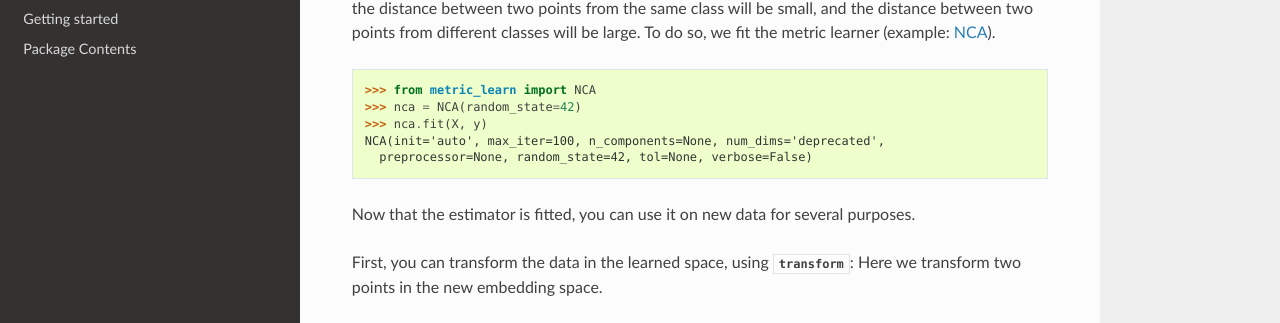
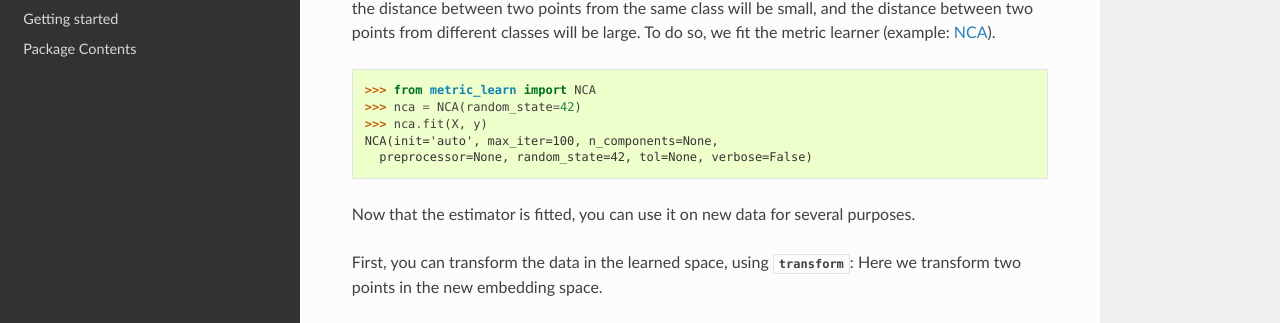
Before and after one commit to scikit-learn-contrib/metric-learn, a Sphinx documentation site: the page built from doc/supervised.rst, in a window 1280 px wide and 900 px high, scrolled down 831 px. Shown: the part 126-449 px from the top of the window. Built offline with Sphinx 7.4.7 and the Read the Docs theme 2.0.0, drawn with Linux system fonts in a browser that asks for light colours; pages that are not in the unit, such as notebooks, are missing from menus.

Commit message:
small fix

```diff
--- a/doc/supervised.rst
+++ b/doc/supervised.rst
@@ -50,7 +50,7 @@ classes will be large. To do so, we fit the metric learner (example:
 >>> from metric_learn import NCA
 >>> nca = NCA(random_state=42)
 >>> nca.fit(X, y)
-NCA(init='auto', max_iter=100, n_components=None, num_dims='deprecated',
+NCA(init='auto', max_iter=100, n_components=None,
   preprocessor=None, random_state=42, tol=None, verbose=False)
 
 
--- a/doc/weakly_supervised.rst
+++ b/doc/weakly_supervised.rst
@@ -250,7 +250,7 @@ tuples).
 >>> y_pairs = np.array([1, -1])
 >>> mmc = MMC(random_state=42)
 >>> mmc.fit(pairs, y_pairs)
-MMC(A0='deprecated', convergence_threshold=0.001, diagonal=False,
+MMC(convergence_threshold=0.001, diagonal=False,
     diagonal_c=1.0, init='auto', max_iter=100, max_proj=10000, preprocessor=None,
     random_state=42, verbose=False)
 
```
